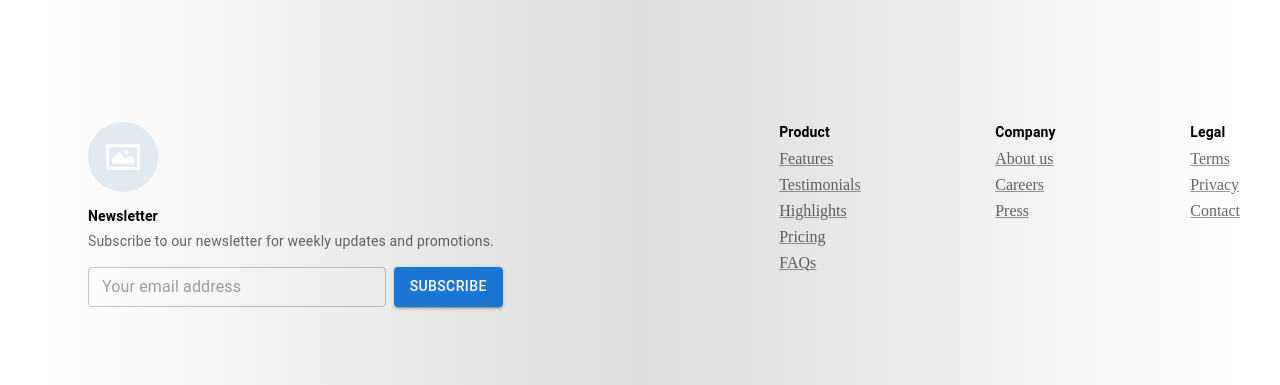
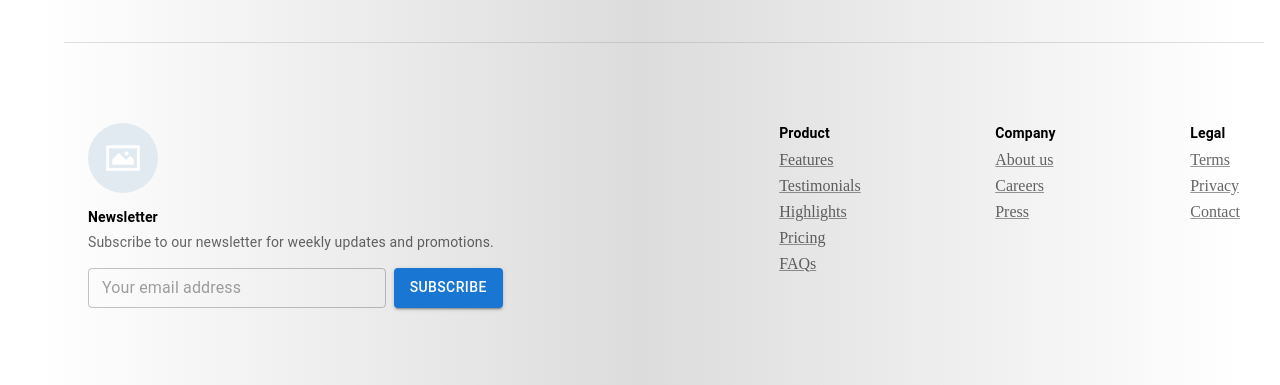
Before and after one commit to dev-SazzadHossain/landing_page, a React (Vite) app: page / in a window 1280 px wide. Shown: the part 3567-3952 px from the top of the page. Built offline with nearby package versions, Linux system fonts and the light colour scheme.

Commit message:
add_border

```diff
--- a/src/Sections/Footer/Footer.jsx
+++ b/src/Sections/Footer/Footer.jsx
@@ -24,6 +24,7 @@ export const Footer = () => {
           gap: { xs: 4, sm: 8 },
           py: { xs: 8, sm: 10 },
           textAlign: { sm: "center", md: "left" },
+          borderTop: "1px solid #8884",
         }}
       >
         <Box
@@ -54,20 +55,11 @@ export const Footer = () => {
                   alt="logo of sitemark"
                 />
               </Box>
-                            <Typography
-                                variant="body2"
-                                fontWeight={600}
-                                gutterBottom
-                            >
+              <Typography variant="body2" fontWeight={600} gutterBottom>
                 Newsletter
               </Typography>
-                            <Typography
-                                variant="body2"
-                                color="text.secondary"
-                                mb={2}
-                            >
-                                Subscribe to our newsletter for weekly updates
-                                and promotions.
+              <Typography variant="body2" color="text.secondary" mb={2}>
+                Subscribe to our newsletter for weekly updates and promotions.
               </Typography>
               <Stack direction="row" spacing={1} useFlexGap>
                 <TextField
```
Lines whose indentation alone changed are shown as unchanged.
